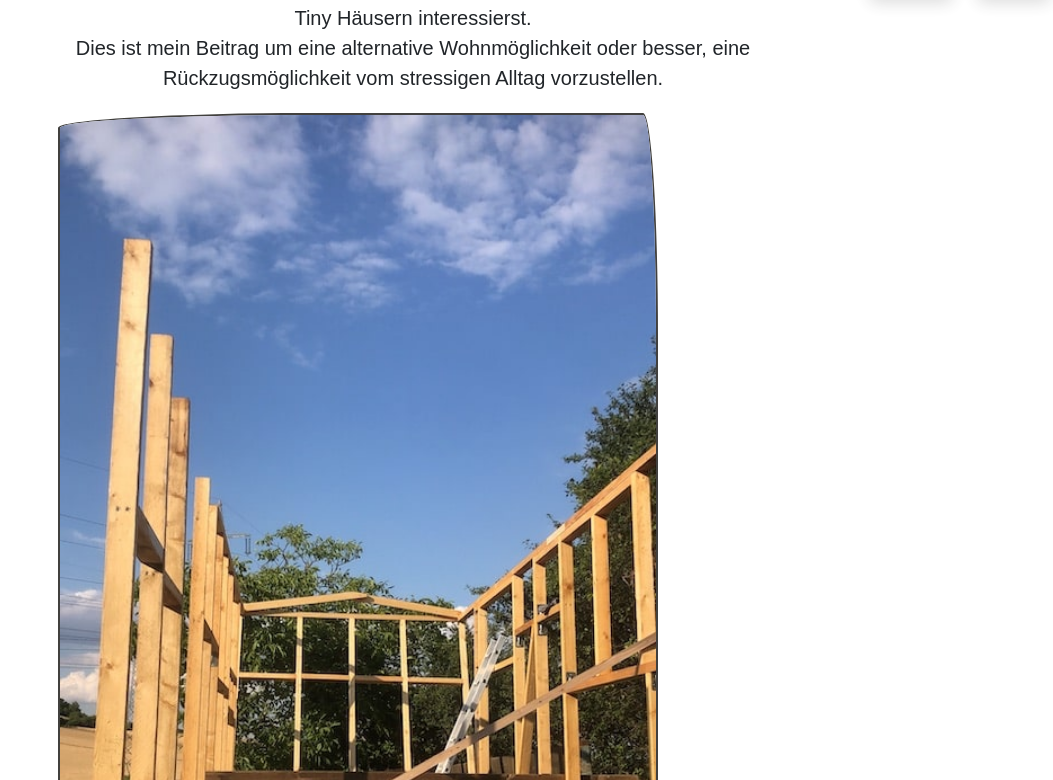
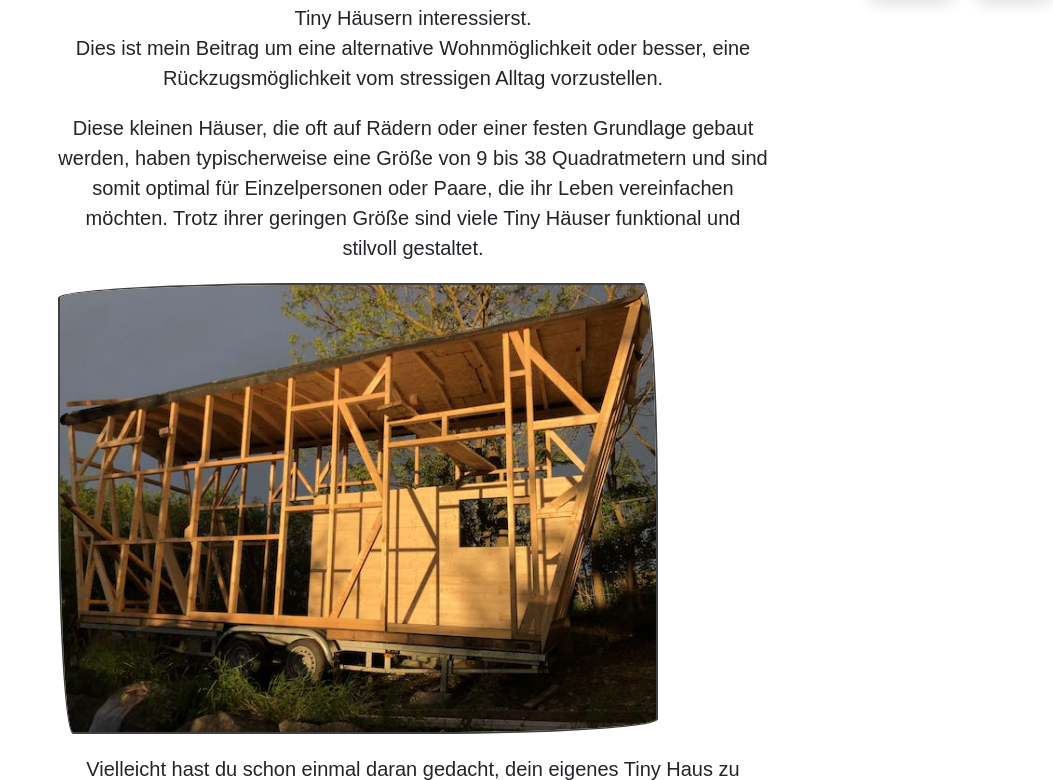
Before and after one commit to johannkirr/TinyHouseNew, a Next.js app: page / in a window 1280 px wide. Shown: the part 820-1600 px from the top of the page, without its empty margins (227-1280 px from the left). Built offline with nearby package versions, Linux system fonts and the light colour scheme; a web font is replaced by a local one.

Commit message:
hausCover4.jpg wurde entfernt

```diff
--- a/pages/index.js
+++ b/pages/index.js
@@ -1,7 +1,6 @@
 import Image from "next/image";
 import coverPicture1 from "../public/bilder/coverBilder/hausCover1.jpg";
 import coverPicture2 from "../public/bilder/coverBilder/hausCover2.jpg";
-import coverPicture4 from "../public/bilder/coverBilder/hausCover4.jpg";
 import coverPicture3 from "../public/bilder/coverBilder/hausCover3.jpg";
 
 
@@ -35,10 +34,6 @@ export default function Home() {
           eine Rückzugsmöglichkeit vom stressigen Alltag vorzustellen.
 
         </p>
-
-          <div>
-            <Image src={coverPicture4} width={600} height={400} alt="coverPicture4"/>
-          </div>
 
           <p style={{marginTop: "20px"}}>
           Diese kleinen Häuser, die oft auf Rädern oder einer festen
```
Also changed, not shown: public/bilder/coverBilder/hausCover4.JPG (deleted).
